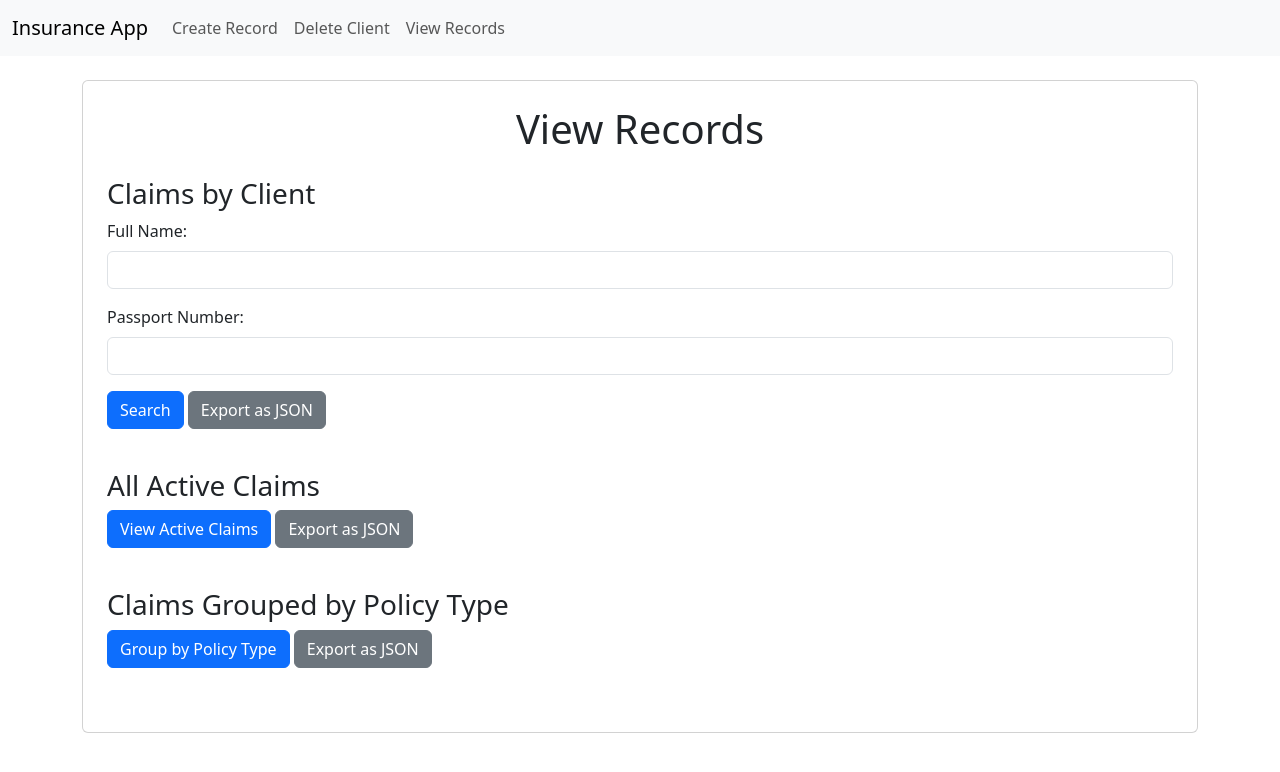
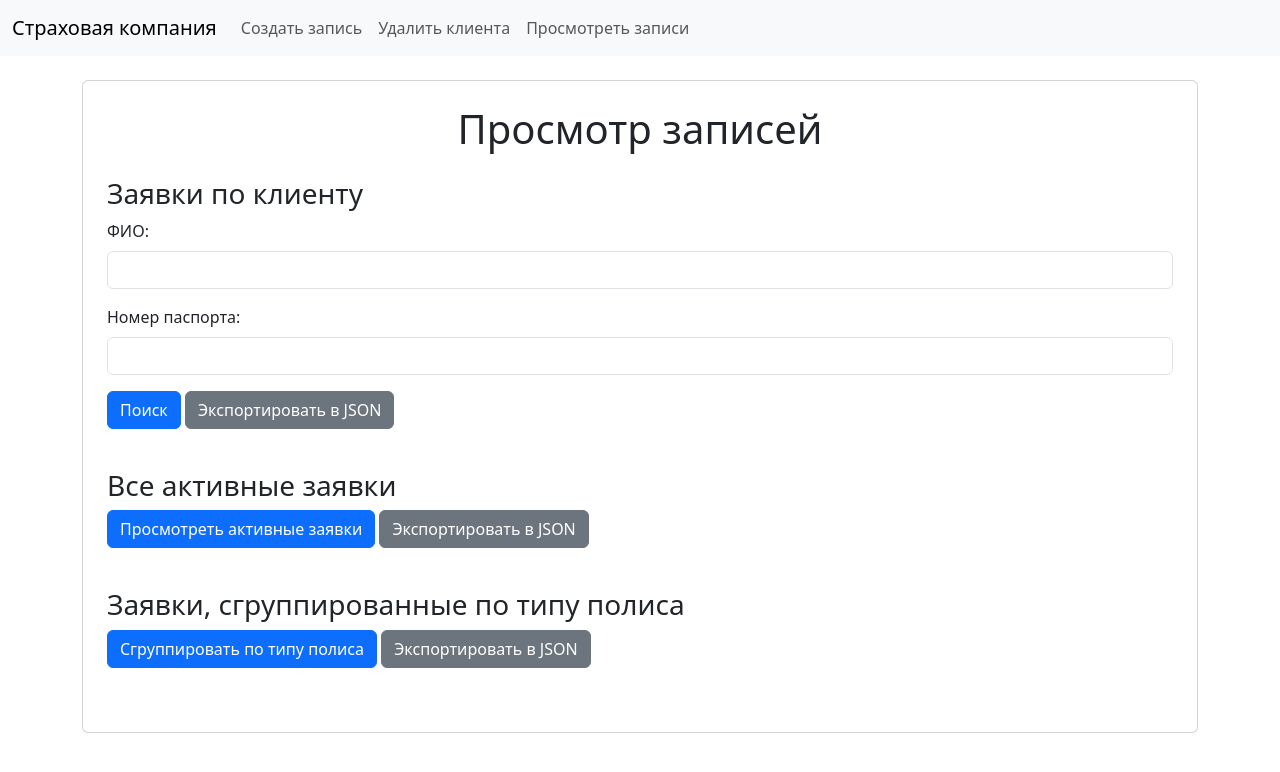
Before and after one commit to MChapaev/Lab7, a Django app: page /view/ in a window 1280 px wide. Shown: the top 772 px of the page. Run offline with Django 5.2, Linux system fonts and the light colour scheme.

Commit message:
Translate to Russian

```diff
--- a/InsuranceApp/templates/base.html
+++ b/InsuranceApp/templates/base.html
@@ -1,21 +1,30 @@
 <!DOCTYPE html>
-<html lang="en">
+<html lang="ru">
 <head>
     <meta charset="UTF-8">
     <meta name="viewport" content="width=device-width, initial-scale=1.0">
-    <title>{% block title %}Insurance App{% endblock %}</title>
+    <title>{% block title %}{% endblock %}</title>
     <link href="https://cdn.jsdelivr.net/npm/bootstrap@5.3.0/dist/css/bootstrap.min.css" rel="stylesheet">
     <script src="https://code.jquery.com/jquery-3.6.0.min.js"></script>
 </head>
 <body>
     <nav class="navbar navbar-expand-lg navbar-light bg-light">
         <div class="container-fluid">
-            <a class="navbar-brand" href="{% url 'index' %}">Insurance App</a>
-            <div class="collapse navbar-collapse">
-                <ul class="navbar-nav me-auto mb-2 mb-lg-0">
-                    <li class="nav-item"><a class="nav-link" href="{% url 'create' %}">Create Record</a></li>
-                    <li class="nav-item"><a class="nav-link" href="{% url 'delete' %}">Delete Client</a></li>
-                    <li class="nav-item"><a class="nav-link" href="{% url 'view' %}">View Records</a></li>
+            <a class="navbar-brand" href="{% url 'index' %}">Страховая компания</a>
+            <button class="navbar-toggler" type="button" data-bs-toggle="collapse" data-bs-target="#navbarNav" aria-controls="navbarNav" aria-expanded="false" aria-label="Переключить навигацию">
+                <span class="navbar-toggler-icon"></span>
+            </button>
+            <div class="collapse navbar-collapse" id="navbarNav">
+                <ul class="navbar-nav">
+                    <li class="nav-item">
+                        <a class="nav-link" href="{% url 'create' %}">Создать запись</a>
+                    </li>
+                    <li class="nav-item">
+                        <a class="nav-link" href="{% url 'delete' %}">Удалить клиента</a>
+                    </li>
+                    <li class="nav-item">
+                        <a class="nav-link" href="{% url 'view' %}">Просмотреть записи</a>
+                    </li>
                 </ul>
             </div>
         </div>
@@ -25,10 +34,5 @@
         {% endblock %}
     </div>
     <script src="https://cdn.jsdelivr.net/npm/bootstrap@5.3.0/dist/js/bootstrap.bundle.min.js"></script>
-    <script>
-        $(document).ready(function() {
-            console.log('jQuery loaded successfully'); // Отладка
-        });
-    </script>
 </body>
 </html>
--- a/InsuranceApp/templates/view.html
+++ b/InsuranceApp/templates/view.html
@@ -1,27 +1,27 @@
 {% extends 'base.html' %}
 {% load template_filters %}
-{% block title %}View Records{% endblock %}
+{% block title %}Просмотр записей{% endblock %}
 {% block content %}
     <div class="card p-4">
-        <h1 class="text-center mb-4">View Records</h1>
+        <h1 class="text-center mb-4">Просмотр записей</h1>
 
-        <h3>Claims by Client</h3>
+        <h3>Заявки по клиенту</h3>
         <form id="byClientForm" method="post" class="mb-4">
             {% csrf_token %}
             <input type="hidden" name="query_type" value="by_client">
             <div class="mb-3">
-                <label for="full_name" class="form-label">Full Name:</label>
+                <label for="full_name" class="form-label">ФИО:</label>
                 <input type="text" name="full_name" id="full_name" class="form-control" required>
             </div>
             <div class="mb-3">
-                <label for="passport_number" class="form-label">Passport Number:</label>
+                <label for="passport_number" class="form-label">Номер паспорта:</label>
                 <input type="text" name="passport_number" id="passport_number" class="form-control" required>
             </div>
-            <button type="submit" class="btn btn-primary">Search</button>
-            <button type="button" class="btn btn-secondary" onclick="exportJson('by_client')">Export as JSON</button>
+            <button type="submit" class="btn btn-primary">Поиск</button>
+            <button type="button" class="btn btn-secondary" onclick="exportJson('by_client')">Экспортировать в JSON</button>
         </form>
         <div id="byClientResults">
-            {% if results and title == "Claims for " %}
+            {% if results and title|slice:":10" == "Заявки для" %}
             <h2>{{ title }}</h2>
             <table class="table table-striped">
                 <thead>
@@ -40,7 +40,7 @@
                     </tr>
                     {% empty %}
                     <tr>
-                        <td colspan="{{ columns|length }}">No records found.</td>
+                        <td colspan="{{ columns|length }}">Записи не найдены.</td>
                     </tr>
                     {% endfor %}
                 </tbody>
@@ -49,51 +49,51 @@
         </div>
         <div id="byClientMessage" class="mt-3"></div>
 
-        <h3>All Active Claims</h3>
+        <h3>Все активные заявки</h3>
         <form id="activeForm" method="post" class="mb-4">
             {% csrf_token %}
             <input type="hidden" name="query_type" value="active">
-            <button type="submit" class="btn btn-primary">View Active Claims</button>
-            <button type="button" class="btn btn-secondary" onclick="exportJson('active')">Export as JSON</button>
+            <button type="submit" class="btn btn-primary">Просмотреть активные заявки</button>
+            <button type="button" class="btn btn-secondary" onclick="exportJson('active')">Экспортировать в JSON</button>
         </form>
         <div id="activeResults"></div>
         <div id="activeMessage" class="mt-3"></div>
 
-        <h3>Claims Grouped by Policy Type</h3>
+        <h3>Заявки, сгруппированные по типу полиса</h3>
         <form id="groupForm" method="post" class="mb-4">
             {% csrf_token %}
             <input type="hidden" name="query_type" value="group_by_type">
-            <button type="submit" class="btn btn-primary">Group by Policy Type</button>
-            <button type="button" class="btn btn-secondary" onclick="exportJson('group_by_type')">Export as JSON</button>
+            <button type="submit" class="btn btn-primary">Сгруппировать по типу полиса</button>
+            <button type="button" class="btn btn-secondary" onclick="exportJson('group_by_type')">Экспортировать в JSON</button>
         </form>
         <div id="groupResults"></div>
         <div id="groupMessage" class="mt-3"></div>
 
     </div>
     <script>
-        console.log('Script loaded, checking jQuery...');
+        console.log('Скрипт загружен, проверка jQuery...');
         if (typeof $ === 'undefined') {
-            console.error('jQuery is not loaded!');
+            console.error('jQuery не загружен!');
         } else {
-            console.log('jQuery is loaded, attaching event handler...');
+            console.log('jQuery загружен, привязка обработчиков событий...');
         }
 
         $(document).ready(function() {
-            console.log('Document ready, binding form submit...');
+            console.log('Документ готов, привязка отправки формы...');
 
-            // Обработка формы Claims by Client
+            // Обработка формы Заявки по клиенту
             const byClientForm = $('#byClientForm');
             if (byClientForm.length === 0) {
-                console.error('Form #byClientForm not found!');
+                console.error('Форма #byClientForm не найдена!');
             } else {
-                console.log('Form #byClientForm found, binding submit event...');
+                console.log('Форма #byClientForm найдена, привязка события отправки...');
             }
 
             byClientForm.on('submit', function(e) {
                 e.preventDefault();
-                console.log('Form submit prevented, sending AJAX...');
+                console.log('Отправка формы предотвращена, отправка AJAX...');
                 const formData = $(this).serialize();
-                console.log('Form data being sent:', formData);
+                console.log('Отправляемые данные формы:', formData);
 
                 $.ajax({
                     url: '{% url 'view' %}',
@@ -101,25 +101,25 @@
                     data: formData,
                     beforeSend: function(xhr) {
                         const csrfToken = $('input[name=csrfmiddlewaretoken]', byClientForm).val();
-                        console.log('CSRF token:', csrfToken);
+                        console.log('CSRF-токен:', csrfToken);
                         xhr.setRequestHeader("X-CSRFToken", csrfToken);
                     },
                     success: function(response) {
-                        console.log('AJAX success:', typeof response, response);
+                        console.log('Успешный AJAX:', typeof response, response);
                         if (typeof response === 'string') {
-                            console.error('Received HTML instead of JSON:', response.substring(0, 100));
+                            console.error('Получен HTML вместо JSON:', response.substring(0, 100));
                         } else if (response.success) {
-                            console.log('Results:', response.results);
+                            console.log('Результаты:', response.results);
                             let html = `<h2>${response.title}</h2><table class="table table-striped"><thead><tr>`;
                             response.columns.forEach(column => html += `<th>${column}</th>`);
                             html += `</tr></thead><tbody>`;
                             response.results.forEach(row => {
-                                console.log('Row:', row);
+                                console.log('Строка:', row);
                                 html += '<tr>';
                                 response.columns.forEach(column => {
                                     const key = column.toLowerCase().replace(' ', '_');
                                     const value = row[key] !== undefined ? row[key] : '';
-                                    console.log(`Column: ${column}, Key: ${key}, Value: ${value}`);
+                                    console.log(`Столбец: ${column}, Ключ: ${key}, Значение: ${value}`);
                                     html += `<td>${value}</td>`;
                                 });
                                 html += '</tr>';
@@ -133,28 +133,28 @@
                         }
                     },
                     error: function(xhr, status, error) {
-                        console.log('AJAX error:', status, error);
-                        console.log('Response text:', xhr.responseText);
-                        $('#byClientMessage').html('<div class="alert alert-danger">Server error occurred: ' + error + '</div>');
+                        console.log('Ошибка AJAX:', status, error);
+                        console.log('Текст ответа:', xhr.responseText);
+                        $('#byClientMessage').html('<div class="alert alert-danger">Произошла ошибка сервера: ' + error + '</div>');
                         $('#byClientResults').html('');
                     }
                 });
                 return false;
             });
 
-            // Обработка формы All Active Claims
+            // Обработка формы Все активные заявки
             const activeForm = $('#activeForm');
             if (activeForm.length === 0) {
-                console.error('Form #activeForm not found!');
+                console.error('Форма #activeForm не найдена!');
             } else {
-                console.log('Form #activeForm found, binding submit event...');
+                console.log('Форма #activeForm найдена, привязка события отправки...');
             }
 
             activeForm.on('submit', function(e) {
                 e.preventDefault();
-                console.log('Active form submit prevented, sending AJAX...');
+                console.log('Отправка формы активных заявок предотвращена, отправка AJAX...');
                 const formData = $(this).serialize();
-                console.log('Active form data being sent:', formData);
+                console.log('Данные формы активных заявок:', formData);
 
                 $.ajax({
                     url: '{% url 'view' %}',
@@ -162,25 +162,25 @@
                     data: formData,
                     beforeSend: function(xhr) {
                         const csrfToken = $('input[name=csrfmiddlewaretoken]', activeForm).val();
-                        console.log('CSRF token:', csrfToken);
+                        console.log('CSRF-токен:', csrfToken);
                         xhr.setRequestHeader("X-CSRFToken", csrfToken);
                     },
                     success: function(response) {
-                        console.log('AJAX success for active:', typeof response, response);
+                        console.log('Успешный AJAX для активных заявок:', typeof response, response);
                         if (typeof response === 'string') {
-                            console.error('Received HTML instead of JSON:', response.substring(0, 100));
+                            console.error('Получен HTML вместо JSON:', response.substring(0, 100));
                         } else if (response.success) {
-                            console.log('Active Results:', response.results);
+                            console.log('Результаты активных заявок:', response.results);
                             let html = `<h2>${response.title}</h2><table class="table table-striped"><thead><tr>`;
                             response.columns.forEach(column => html += `<th>${column}</th>`);
                             html += `</tr></thead><tbody>`;
                             response.results.forEach(row => {
-                                console.log('Row:', row);
+                                console.log('Строка:', row);
                                 html += '<tr>';
                                 response.columns.forEach(column => {
                                     const key = column.toLowerCase().replace(' ', '_');
                                     const value = row[key] !== undefined ? row[key] : '';
-                                    console.log(`Column: ${column}, Key: ${key}, Value: ${value}`);
+                                    console.log(`Столбец: ${column}, Ключ: ${key}, Значение: ${value}`);
                                     html += `<td>${value}</td>`;
                                 });
                                 html += '</tr>';
@@ -194,28 +194,28 @@
                         }
                     },
                     error: function(xhr, status, error) {
-                        console.log('AJAX error for active:', status, error);
-                        console.log('Response text:', xhr.responseText);
-                        $('#activeMessage').html('<div class="alert alert-danger">Server error occurred: ' + error + '</div>');
+                        console.log('Ошибка AJAX для активных заявок:', status, error);
+                        console.log('Текст ответа:', xhr.responseText);
+                        $('#activeMessage').html('<div class="alert alert-danger">Произошла ошибка сервера: ' + error + '</div>');
                         $('#activeResults').html('');
                     }
                 });
                 return false;
             });
 
-            // Обработка формы Claims Grouped by Policy Type
+            // Обработка формы Заявки, сгруппированные по типу полиса
             const groupForm = $('#groupForm');
             if (groupForm.length === 0) {
-                console.error('Form #groupForm not found!');
+                console.error('Форма #groupForm не найдена!');
             } else {
-                console.log('Form #groupForm found, binding submit event...');
+                console.log('Форма #groupForm найдена, привязка события отправки...');
             }
 
             groupForm.on('submit', function(e) {
                 e.preventDefault();
-                console.log('Group form submit prevented, sending AJAX...');
+                console.log('Отправка формы группировки предотвращена, отправка AJAX...');
                 const formData = $(this).serialize();
-                console.log('Group form data being sent:', formData);
+                console.log('Данные формы группировки:', formData);
 
                 $.ajax({
                     url: '{% url 'view' %}',
@@ -223,25 +223,25 @@
                     data: formData,
                     beforeSend: function(xhr) {
                         const csrfToken = $('input[name=csrfmiddlewaretoken]', groupForm).val();
-                        console.log('CSRF token:', csrfToken);
+                        console.log('CSRF-токен:', csrfToken);
                         xhr.setRequestHeader("X-CSRFToken", csrfToken);
                     },
                     success: function(response) {
-                        console.log('AJAX success for group:', typeof response, response);
+                        console.log('Успешный AJAX для группировки:', typeof response, response);
                         if (typeof response === 'string') {
-                            console.error('Received HTML instead of JSON:', response.substring(0, 100));
+                            console.error('Получен HTML вместо JSON:', response.substring(0, 100));
                         } else if (response.success) {
-                            console.log('Group Results:', response.results);
+                            console.log('Результаты группировки:', response.results);
                             let html = `<h2>${response.title}</h2><table class="table table-striped"><thead><tr>`;
                             response.columns.forEach(column => html += `<th>${column}</th>`);
                             html += `</tr></thead><tbody>`;
                             response.results.forEach(row => {
-                                console.log('Row:', row);
+                                console.log('Строка:', row);
                                 html += '<tr>';
                                 response.columns.forEach(column => {
                                     const key = column.toLowerCase().replace(' ', '_');
                                     const value = row[key] !== undefined ? row[key] : '';
-                                    console.log(`Column: ${column}, Key: ${key}, Value: ${value}`);
+                                    console.log(`Столбец: ${column}, Ключ: ${key}, Значение: ${value}`);
                                     html += `<td>${value}</td>`;
                                 });
                                 html += '</tr>';
@@ -255,9 +255,9 @@
                         }
                     },
                     error: function(xhr, status, error) {
-                        console.log('AJAX error for group:', status, error);
-                        console.log('Response text:', xhr.responseText);
-                        $('#groupMessage').html('<div class="alert alert-danger">Server error occurred: ' + error + '</div>');
+                        console.log('Ошибка AJAX для группировки:', status, error);
+                        console.log('Текст ответа:', xhr.responseText);
+                        $('#groupMessage').html('<div class="alert alert-danger">Произошла ошибка сервера: ' + error + '</div>');
                         $('#groupResults').html('');
                     }
                 });
--- a/InsuranceApp/views.py
+++ b/InsuranceApp/views.py
@@ -28,7 +28,7 @@ def create_record(request):
             claim.policy = policy
             claim.save()
             if 'HTTP_X_REQUESTED_WITH' in request.META and request.META['HTTP_X_REQUESTED_WITH'] == 'XMLHttpRequest':
-                return JsonResponse({'success': True, 'message': 'Record created successfully'})
+                return JsonResponse({'success': True, 'message': 'Запись успешно создана'})
             return redirect('index')
         else:
             errors = {**client_form.errors, **policy_form.errors, **claim_form.errors}
@@ -53,7 +53,7 @@ def delete_client(request):
             client_id = form.cleaned_data['client_id']
             Client.objects.filter(id=client_id).delete()
             if 'HTTP_X_REQUESTED_WITH' in request.META and request.META['HTTP_X_REQUESTED_WITH'] == 'XMLHttpRequest':
-                return JsonResponse({'success': True, 'message': f'Client {client_id} deleted'})
+                return JsonResponse({'success': True, 'message': f'Клиент {client_id} удален'})
             return redirect('index')
         else:
             if 'HTTP_X_REQUESTED_WITH' in request.META and request.META['HTTP_X_REQUESTED_WITH'] == 'XMLHttpRequest':
@@ -66,8 +66,7 @@ def delete_client(request):
 
 def view_records(request):
     query_type = request.GET.get('query_type', '')
-    if request.method == 'POST' and 'HTTP_X_REQUESTED_WITH' in request.META and request.META[
-        'HTTP_X_REQUESTED_WITH'] == 'XMLHttpRequest':
+    if request.method == 'POST' and 'HTTP_X_REQUESTED_WITH' in request.META and request.META['HTTP_X_REQUESTED_WITH'] == 'XMLHttpRequest':
         query_type = request.POST.get('query_type', '')
     results = []
     columns = []
@@ -90,7 +89,7 @@ def view_records(request):
                 'description', 'claim_date', 'amount', 'policy__policy_type'
             )
             columns = ['Description', 'Claim Date', 'Amount', 'Policy Type']
-            title = f"Claims for {full_name} ({passport})"
+            title = f"Claims для {full_name} ({passport})"
         elif request.method == 'POST' and is_ajax:
             print('Processing AJAX request for by_client')
             full_name = request.POST.get('full_name', '').strip()
@@ -104,8 +103,7 @@ def view_records(request):
                     'description', 'claim_date', 'amount', 'policy__policy_type'
                 )
                 columns = ['Description', 'Claim Date', 'Amount', 'Policy Type']
-                title = f"Claims for {full_name} ({passport})"
-                # Преобразуем даты в строковый формат
+                title = f"Claims для {full_name} ({passport})"
                 formatted_results = []
                 for item in results:
                     formatted_item = dict(item)
@@ -121,7 +119,7 @@ def view_records(request):
                 print('Returning JSON:', response_data)
                 return JsonResponse(response_data)
             else:
-                error_response = {'success': False, 'message': 'Full name and passport number are required'}
+                error_response = {'success': False, 'message': 'Требуются full_name и passport_number'}
                 print('Returning error JSON:', error_response)
                 return JsonResponse(error_response, status=400)
 
@@ -131,7 +129,6 @@ def view_records(request):
         ).values(
             'description', 'claim_date', 'amount', 'policy__policy_type', 'policy__end_date'
         )
-        # Преобразуем даты в строковый формат
         formatted_results = []
         for item in results:
             formatted_item = dict(item)
@@ -142,7 +139,7 @@ def view_records(request):
             formatted_results.append(formatted_item)
         results = formatted_results
         columns = ['Description', 'Claim Date', 'Amount', 'Policy Type', 'Policy End Date']
-        title = 'Active Claims (Policy not expired)'
+        title = 'Active Claims (Полис не истек)'
         if request.method == 'POST' and is_ajax:
             response_data = {
                 'success': True,
@@ -161,18 +158,17 @@ def view_records(request):
             total_amount=Sum('amount')
         )
         columns = ['Policy Type', 'Claim Count', 'Total Amount']
-        title = 'Claims Grouped by Policy Type'
+        title = 'Claims, сгруппированные по policy_type'
         if request.method == 'POST' and is_ajax:
             response_data = {
                 'success': True,
-                'results': list(results),  # Преобразуем QuerySet в список
+                'results': list(results),
                 'columns': columns,
                 'title': title
             }
             print('Returning JSON for group_by_type:', response_data)
             return JsonResponse(response_data)
 
-    # Преобразование дат для экспорта
     formatted_results = []
     for row in results:
         formatted_row = dict(row)
@@ -182,7 +178,6 @@ def view_records(request):
         formatted_results.append(formatted_row)
     results = formatted_results
 
-    # Преобразуем ключи в словаре для соответствия именам столбцов
     formatted_results = []
     for row in results:
         formatted_row = {}
```
Also changed, not shown: InsuranceApp/templates/create.html (+8 -8 lines), InsuranceApp/templates/delete.html (+5 -5 lines), InsuranceApp/templates/index.html (+8 -8 lines).
